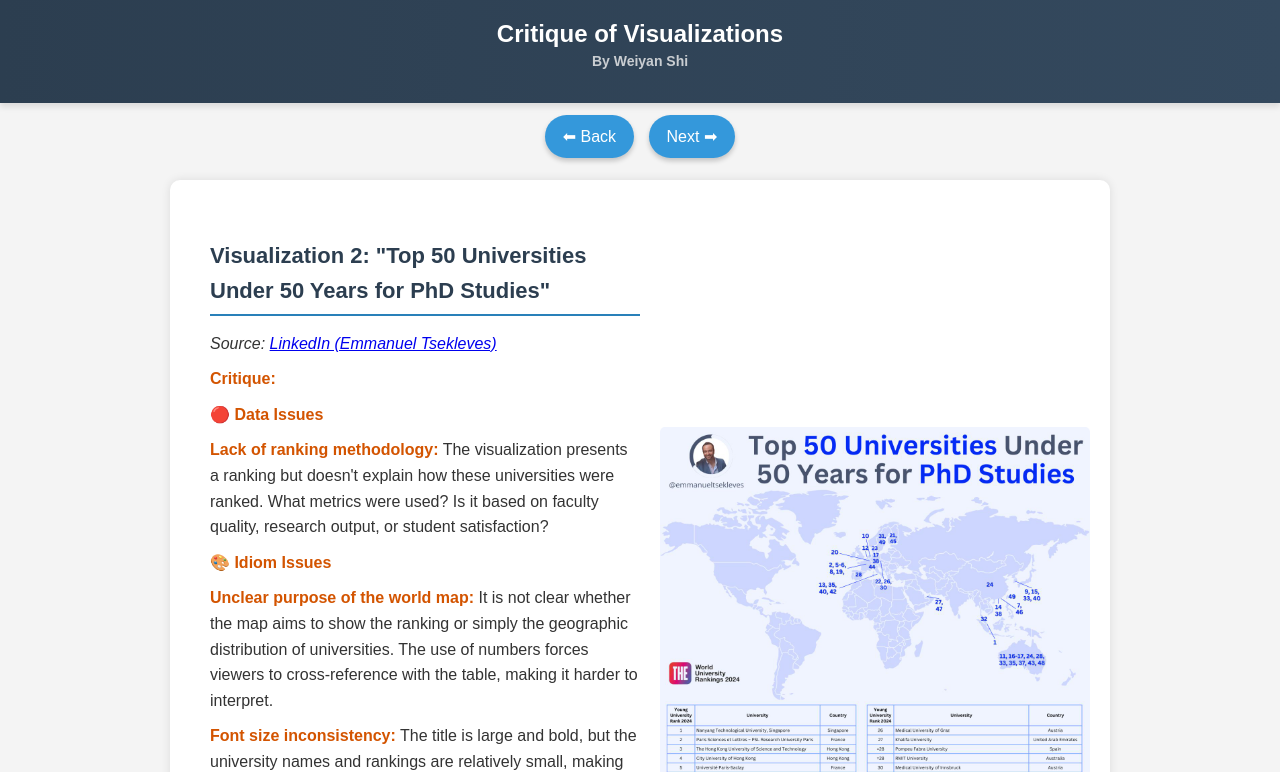
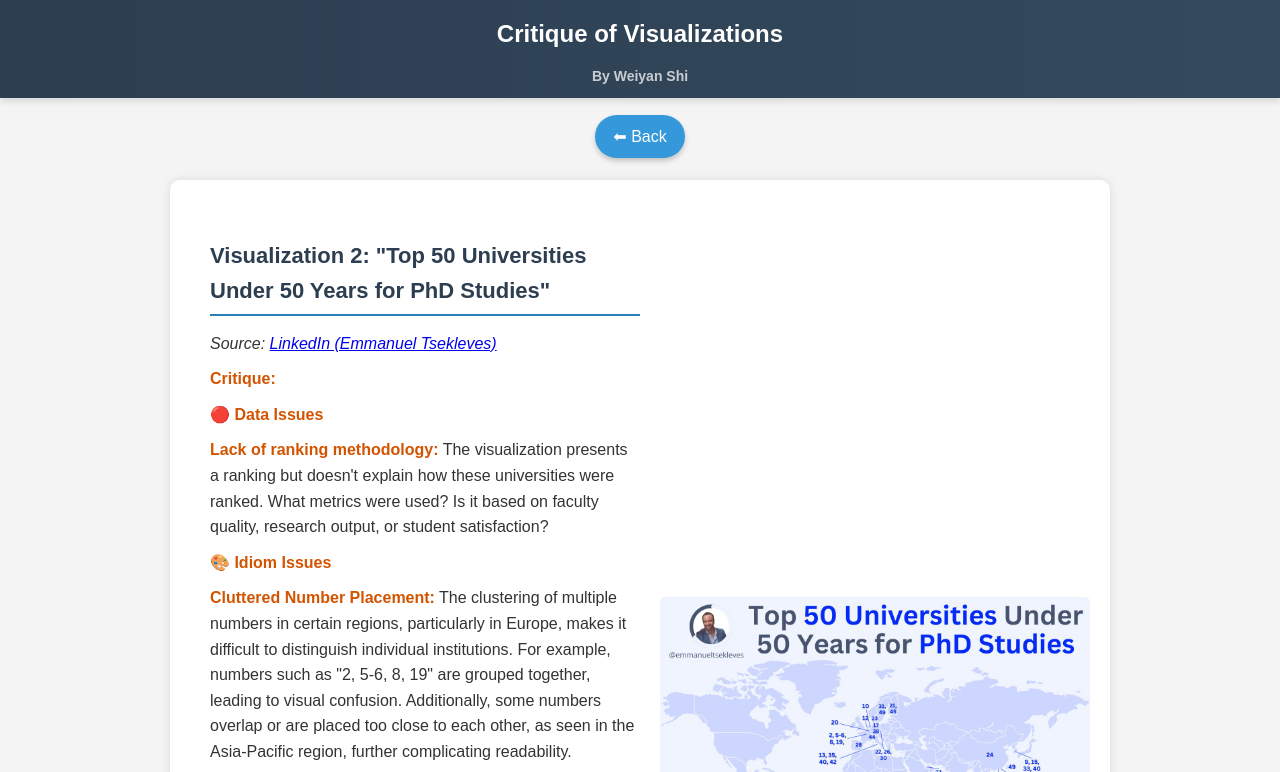
Before and after one commit to weiyan-shi/IDV-assignment2, a plain HTML site: page index.html in a window 1280 px wide. Both pictures are taken after a click on the button "Next ➡". Shown: the top 772 px of the page. Drawn offline with Linux system fonts and the light colour scheme.

Commit message:
fix: updat

```diff
--- a/index.html
+++ b/index.html
@@ -19,7 +19,7 @@
         top: 0;
         width: 100%;
         background: linear-gradient(to right, #2c3e50, #34495e);
-        padding: 20px 0;
+        padding: 20px 0 0 0;
         text-align: center;
         font-size: 24px;
         font-weight: bold;
@@ -30,7 +30,7 @@
       .author {
         font-size: 14px;
         color: #f0f0f0;
-        margin-top: 5px;
+        margin-top: 20px;
         text-align: center;
         opacity: 0.8;
       }
@@ -284,6 +284,15 @@
 
           <p>🎨 <strong>Idiom Issues</strong></p>
           <p>
+            <strong>Cluttered Number Placement:</strong>
+            The clustering of multiple numbers in certain regions, particularly
+            in Europe, makes it difficult to distinguish individual
+            institutions. For example, numbers such as "2, 5-6, 8, 19" are
+            grouped together, leading to visual confusion. Additionally, some
+            numbers overlap or are placed too close to each other, as seen in
+            the Asia-Pacific region, further complicating readability.
+          </p>
+          <p>
             <strong>Unclear purpose of the world map:</strong> It is not clear
             whether the map aims to show the ranking or simply the geographic
             distribution of universities. The use of numbers forces viewers to
@@ -304,6 +313,14 @@
 
           <p>✅ <strong>Suggestions for Improvement</strong></p>
           <ul>
+            <li>Group universities by region with color-coding</li>
+            <li>
+              Create a clear visual distinction between rankings (perhaps using
+              size or color intensity)
+            </li>
+            <li>
+              Add a heat map overlay to show concentration of young universities
+            </li>
             <li>
               Add ranking methodology to explain how universities were selected.
             </li>
@@ -329,11 +346,25 @@
 
       function changePage(step) {
         document.getElementById(`page${currentPage}`).classList.remove('active')
+
         currentPage += step
+
         if (currentPage < 1) currentPage = 1
         if (currentPage > totalPages) currentPage = totalPages
+
         document.getElementById(`page${currentPage}`).classList.add('active')
+
+        updateButtons()
       }
+
+      function updateButtons() {
+        document.getElementById('prev').style.display =
+          currentPage === 1 ? 'none' : 'inline-block'
+        document.getElementById('next').style.display =
+          currentPage === totalPages ? 'none' : 'inline-block'
+      }
+
+      updateButtons()
     </script>
   </body>
 </html>
```
